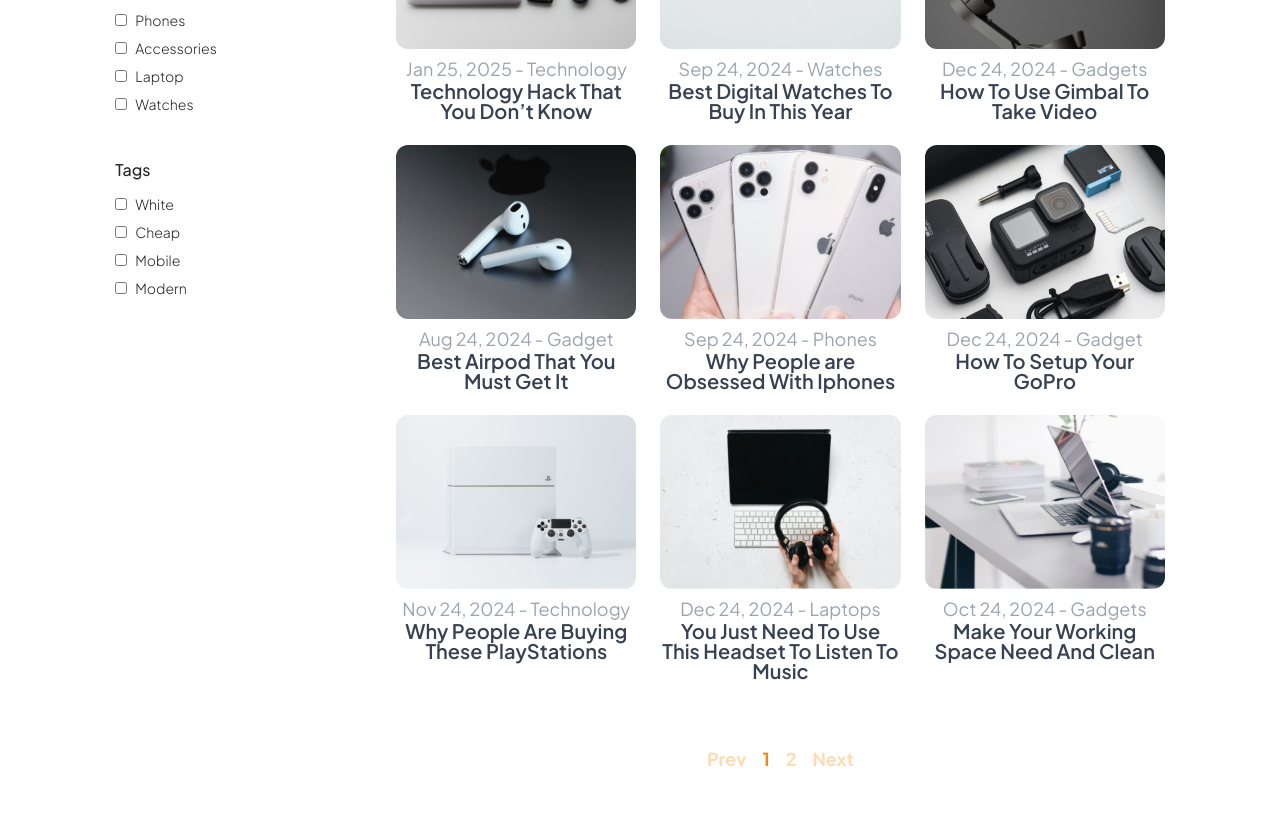
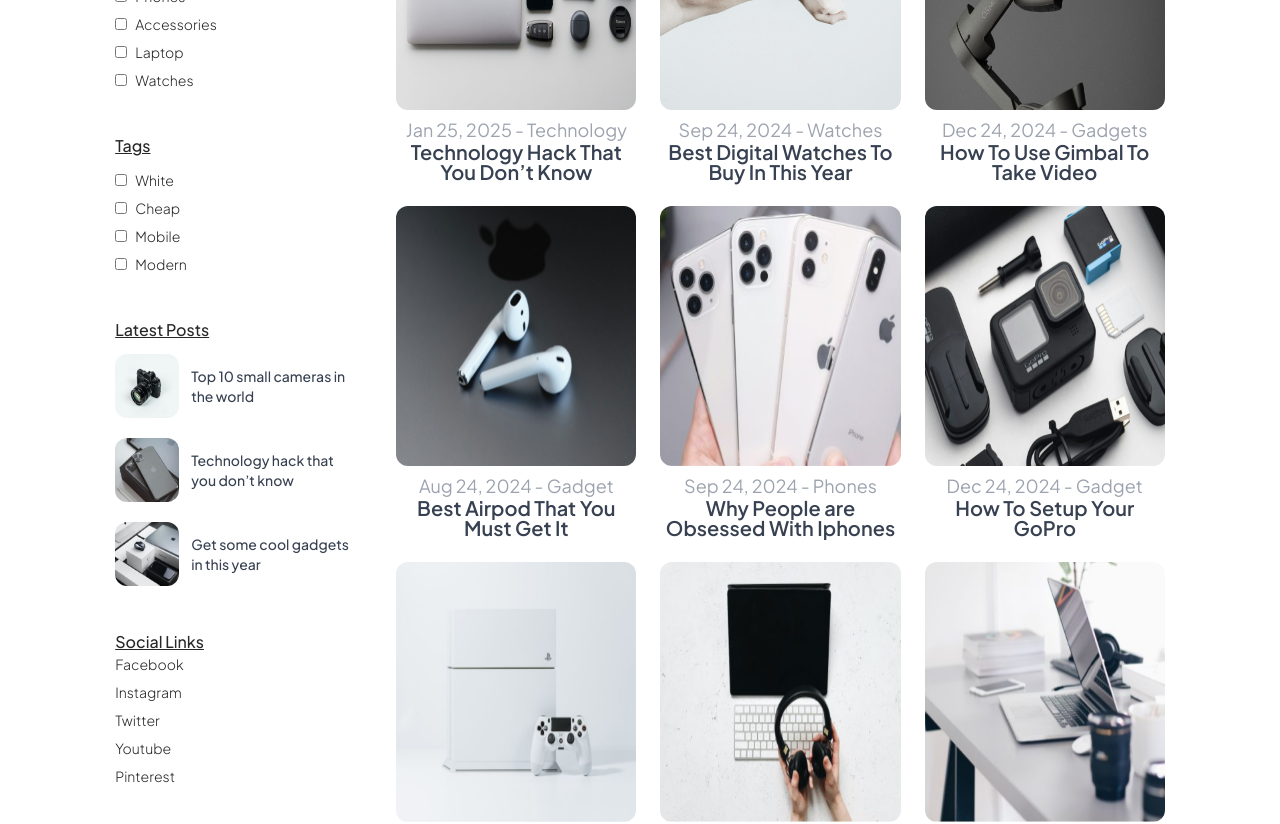
Before and after one commit to Omowunmikamil/BasicStore, a React (Vite) app in the folder frontend/: page /blogs in a window 1280 px wide. Shown: the part 600-1424 px from the top of the page. Built offline with nearby package versions, Linux system fonts and the light colour scheme.

Commit message:
Refactor blog post routing and update BlogItem component to use 'name' instead of 'id'; add LatestBlog component for displaying recent posts

```diff
--- a/frontend/src/App.jsx
+++ b/frontend/src/App.jsx
@@ -33,7 +33,7 @@ const App = () => {
           <Route path="/about" element={<About />} />
           <Route path="/shop" element={<Shop />} />
           <Route path="/blogs" element={<Blogs />} />
-          <Route path="/pages/:blogId" element={<Pages />} />
+          <Route path="/pages/:blogName" element={<Pages />} />
           <Route path="/contact" element={<Contact />} />
           <Route path="/login" element={<Login />} />
           <Route path="/product/:productId" element={<Product />} />
--- a/frontend/src/components/BlogItem.jsx
+++ b/frontend/src/components/BlogItem.jsx
@@ -1,16 +1,16 @@
 import { Link } from "react-router-dom";
 import { format } from "date-fns";
 
-const BlogItem = ({ id, image, blogInfo, date, title }) => {
+const BlogItem = ({ name, image, blogInfo, date, title }) => {
   return (
     <div>
-      <Link to={`/pages/${id}`} className="">
+      <Link to={`/pages/${name}`} className="">
         <div className="flex flex-col">
           {/* Product image with over effect */}
           <img
             src={image} // image[0] is the first image in the array
             alt={title}
-            className="rounded-xl hover:scale-105 transition ease-in-out"
+            className="rounded-xl hover:scale-105 transition ease-in-out h-[150px] md:h-[260px]"
           />
         </div>
         <div className="mt-3">
--- /dev/null
+++ b/frontend/src/components/LatestBlog.jsx
@@ -0,0 +1,44 @@
+import { useContext, useState, useEffect } from "react";
+import { ShopContext } from "../context/ShopContext";
+import { Link } from "react-router-dom";
+
+const LatestBlog = () => {
+  const { blogPosts } = useContext(ShopContext);
+
+  const [latestposts, setLatestposts] = useState([]);
+
+  useEffect(() => {
+    const topPosts = blogPosts.filter((item) => item.latestpost == true);
+    setLatestposts(topPosts.slice(3, 6));
+  }, [blogPosts]);
+
+  return (
+    <div className="block">
+      <p className="mb-3 text-base text-text font-medium underline">
+        Latest Posts
+      </p>
+      <div className="flex flex-col w-60 gap-5">
+        {latestposts.map((item, index) => (
+          <Link
+            to={`/pages/${item.name}`}
+            key={index}
+            className="cursor-pointer flex flex-col items-center"
+          >
+            <div
+              className="flex flex-row justify-between items-center gap-3"
+              key={index}
+            >
+              <img src={item.image} alt="" className="rounded-xl size-16" />
+
+              <p className="text-left text-sm text-gray-700 font-medium">
+                {item.title}
+              </p>
+            </div>
+          </Link>
+        ))}
+      </div>
+    </div>
+  );
+};
+
+export default LatestBlog;
--- a/frontend/src/components/LatestPost.jsx
+++ b/frontend/src/components/LatestPost.jsx
@@ -1,5 +1,6 @@
 import { useContext, useState, useEffect } from "react";
 import { ShopContext } from "../context/ShopContext";
+import { Link } from "react-router-dom";
 import Button from "./Button";
 
 const LatestPosts = () => {
@@ -8,12 +9,12 @@ const LatestPosts = () => {
   const [latestposts, setLatestposts] = useState([]);
 
   useEffect(() => {
-    const topPosts = blogPosts.filter((item) => item.latestpost == true);
+    const topPosts = blogPosts.filter((item) => item.latestpost === true);
     setLatestposts(topPosts.slice(0, 3));
   }, [blogPosts]);
 
   const openBlogPosts = () => {
-    navigate("/blog");
+    navigate("/blogs");
   };
 
   return (
@@ -21,6 +22,11 @@ const LatestPosts = () => {
       <h2>Latest Posts</h2>
       <div className="flex flex-col md:flex-row gap-5">
         {latestposts.map((item, index) => (
+          <Link
+            to={`/pages/${item.name}`}
+            key={index}
+            className="cursor-pointer flex flex-col items-center"
+          >
             <div className="" key={index}>
               <img src={item.image} alt="" className="rounded-xl" />
               <p className="text-center text-xs text-gray-400 font-light mt-2 mb-1">
@@ -30,6 +36,7 @@ const LatestPosts = () => {
                 {item.title}
               </p>
             </div>
+          </Link>
         ))}
       </div>
       <div className="flex justify-center my-8">
--- a/frontend/src/pages/Blogs.jsx
+++ b/frontend/src/pages/Blogs.jsx
@@ -3,7 +3,7 @@ import HerderBanner from "../components/HerderBanner";
 import { ShopContext } from "../context/ShopContext";
 import { assets } from "../assets/assets";
 import BlogItem from "../components/BlogItem";
-import { differenceInDays } from "date-fns";
+import LatestBlog from "../components/LatestBlog";
 
 const Blogs = () => {
   const { blogPosts, search, showSearch } = useContext(ShopContext);
@@ -172,8 +172,8 @@ const Blogs = () => {
   return (
     <div>
       <HerderBanner h1={"Blogs"} text1={"Home"} text2={"Blogs"} />
-      <div className="mt-16 px-4 sm:px-[5vw] md:px-[7vw] lg:px-[9vw]">
-        <div className="flex flex-col lg:flex-row gap-1 sm:gap-10 pt-10">
+      <div className="mt-20 px-4 sm:px-[5vw] md:px-[7vw] lg:px-[9vw]">
+        <div className="flex flex-col lg:flex-row gap-1 sm:gap-10">
           {/* responsive */}
           <div className="lg:hidden min-w-60 md:min-w-52">
             <div className="w-full h-12 flex items-center gap-3 pl-2 rounded-lg bg-white border border-tesBorder shadow-md mb-6">
@@ -211,11 +211,14 @@ const Blogs = () => {
                 alt="dropdown"
               />
             </p>
+
             {/* Filter by Category */}
             <div
               className={` py-3 mt-6 ${showFilter ? " " : "hidden"}  lg:block`}
             >
-              <p className="mb-3 text-base text-text font-medium">Category</p>
+              <p className="mb-3 text-base text-text font-medium underline">
+                Category
+              </p>
               <div className="flex flex-col gap-2 text-sm font-light text-text">
                 {/* Category checkboxes */}
                 <p className=" flex gap-2">
@@ -261,7 +264,9 @@ const Blogs = () => {
             <div
               className={`py-3 my-5 ${showFilter ? " " : "hidden"}  lg:block`}
             >
-              <p className="mb-3 text-base text-text font-medium">Tags</p>
+              <p className="mb-3 text-base text-text font-medium underline">
+                Tags
+              </p>
               <div className="flex flex-col gap-2 text-sm font-light text-text">
                 {/* Subcategory checkboxes */}
                 <p className=" flex gap-2">
@@ -302,6 +307,27 @@ const Blogs = () => {
                 </p>
               </div>
             </div>
+
+            {/* Lastest Blog Post */}
+            <div className="py-3 my-5">
+              <LatestBlog />
+            </div>
+
+            {/* Social Links */}
+            <div
+              className={`py-3 my-5 ${showFilter ? " " : "hidden"} lg:block`}
+            >
+              <p className="b-3 text-base text-text font-medium underline">
+                Social Links
+              </p>
+              <div className="flex flex-col gap-2 text-sm font-light text-text">
+                <p className=" flex gap-2">Facebook</p>
+                <p className=" flex gap-2">Instagram</p>
+                <p className=" flex gap-2">Twitter</p>
+                <p className=" flex gap-2">Youtube</p>
+                <p className=" flex gap-2">Pinterest</p>
+              </div>
+            </div>
           </div>
 
           {/* left side */}
@@ -338,7 +364,9 @@ const Blogs = () => {
             <div
               className={` py-3 mt-6 ${showFilter ? " " : "hidden"}  lg:block`}
             >
-              <p className="mb-3 text-base text-text font-medium">Category</p>
+              <p className="mb-3 text-base text-text font-medium underline">
+                Category
+              </p>
               <div className="flex flex-col gap-2 text-sm font-light text-text">
                 {/* Category checkboxes */}
                 <p className=" flex gap-2">
@@ -384,7 +412,9 @@ const Blogs = () => {
             <div
               className={`py-3 my-5 ${showFilter ? " " : "hidden"}  lg:block`}
             >
-              <p className="mb-3 text-base text-text font-medium">Tags</p>
+              <p className="mb-3 text-base text-text font-medium underline">
+                Tags
+              </p>
               <div className="flex flex-col gap-2 text-sm font-light text-text">
                 {/* Subcategory checkboxes */}
                 <p className=" flex gap-2">
@@ -422,6 +452,37 @@ const Blogs = () => {
                     onChange={toggleSubCategory} // Toggle subcategory selection
                   />
                   Modern
+                </p>
+              </div>
+            </div>
+
+            {/* Lastest Blog Post */}
+            <div className="py-3 my-5">
+              <LatestBlog />
+            </div>
+
+            {/* Social Links */}
+            <div
+              className={`py-3 my-5 ${showFilter ? " " : "hidden"} lg:block`}
+            >
+              <p className="b-3 text-base text-text font-medium underline">
+                Social Links
+              </p>
+              <div className="flex flex-col gap-2 text-sm font-light text-text">
+                <p className=" flex gap-2">
+                  <a href="">Facebook</a>
+                </p>
+                <p className=" flex gap-2">
+                  <a href="">Instagram</a>
+                </p>
+                <p className=" flex gap-2">
+                  <a href="">Twitter</a>
+                </p>
+                <p className=" flex gap-2">
+                  <a href="">Youtube</a>
+                </p>
+                <p className=" flex gap-2">
+                  <a href="">Pinterest</a>
                 </p>
               </div>
             </div>
```
Also changed, not shown: frontend/src/assets/assets.js (+19 -13 lines). Lines whose indentation alone changed are shown as unchanged.
